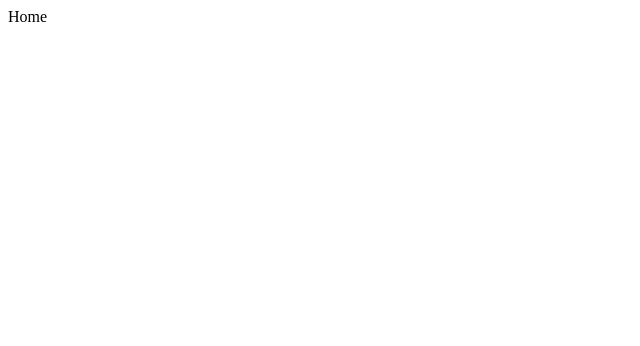
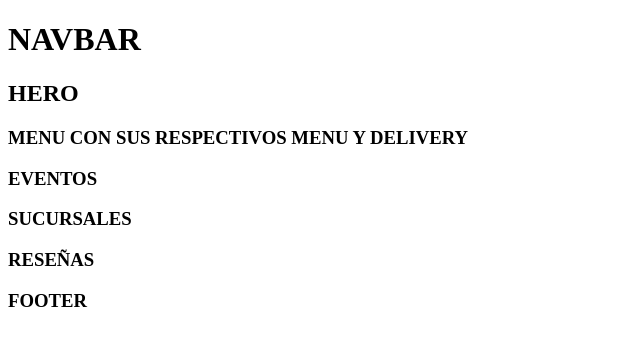
Before and after one commit to ignacio2194/C11-13-M-CSHARP-REACT, a React (Create React App) app in the folder frontEnd/: page / in a window 1280 px wide. Shown: the top 346 px of the page, without its empty margins (0-640 px from the left). Built offline with nearby package versions, Linux system fonts and the light colour scheme.

Commit message:
Medio maquetado

```diff
--- a/frontEnd/src/App.js
+++ b/frontEnd/src/App.js
@@ -1,5 +1,6 @@
-// import Form from '../src/components/Form/Form'
-import Home from "./views/home/index.jsx"
+
+  // import Form from '../src/components/Form/Form'
+import Home from "./views/home/home.jsx"
 
 function App() {
   return (
--- /dev/null
+++ b/frontEnd/src/views/home/home.jsx
@@ -0,0 +1,15 @@
+const Home = () => {
+
+  return (
+    <div>
+    <h1>NAVBAR</h1>
+    <h2>HERO</h2>
+    <h3>MENU CON SUS RESPECTIVOS MENU Y DELIVERY </h3>
+    <h3>EVENTOS</h3>
+    <h3>SUCURSALES</h3>
+    <h3>RESEÑAS</h3>
+    <h3>FOOTER</h3>
+    </div>
+  )
+}
+export default Home
--- a/frontEnd/src/views/home/index.jsx
+++ /dev/null
@@ -1,6 +0,0 @@
-const Home = () => {
-  return (
-    <div>Home</div>
-  )
-}
-export default Home
```
Also changed, not shown: 1 other file (tests, documents, lock files or other folders).
